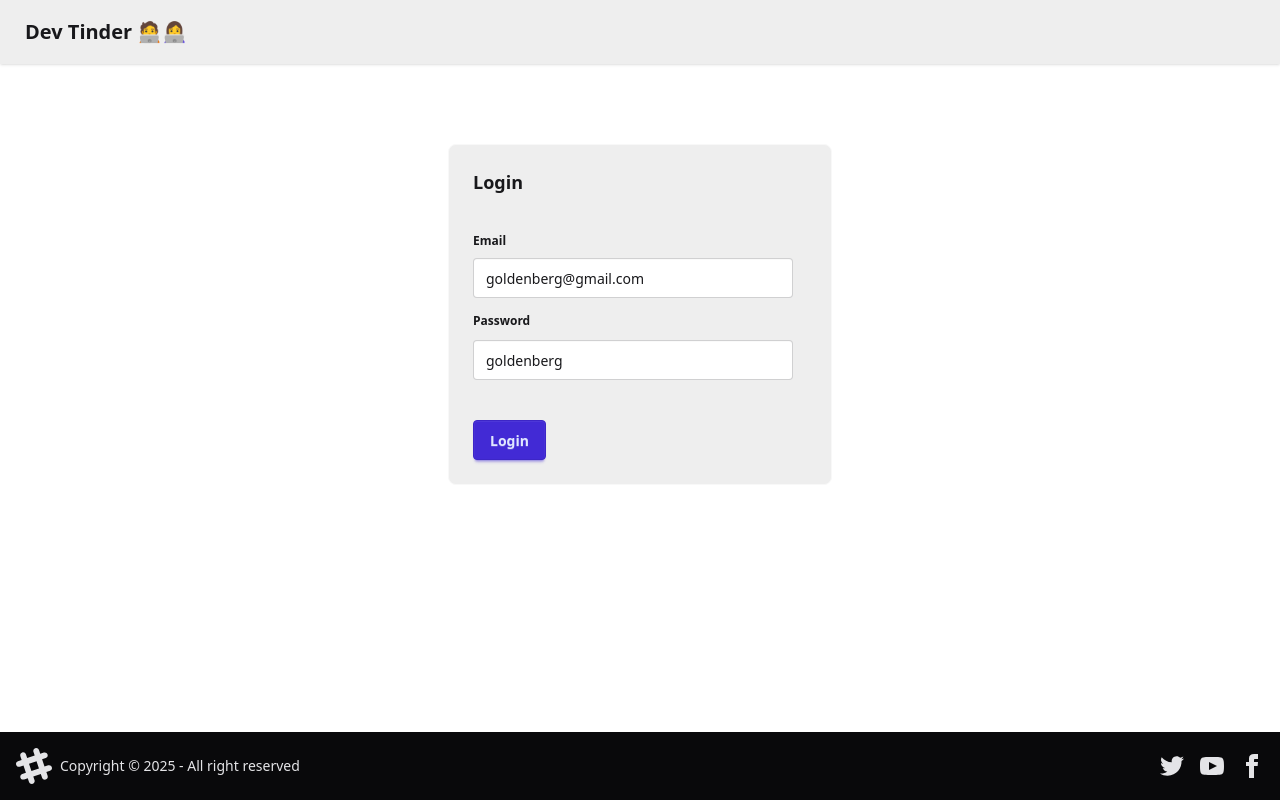
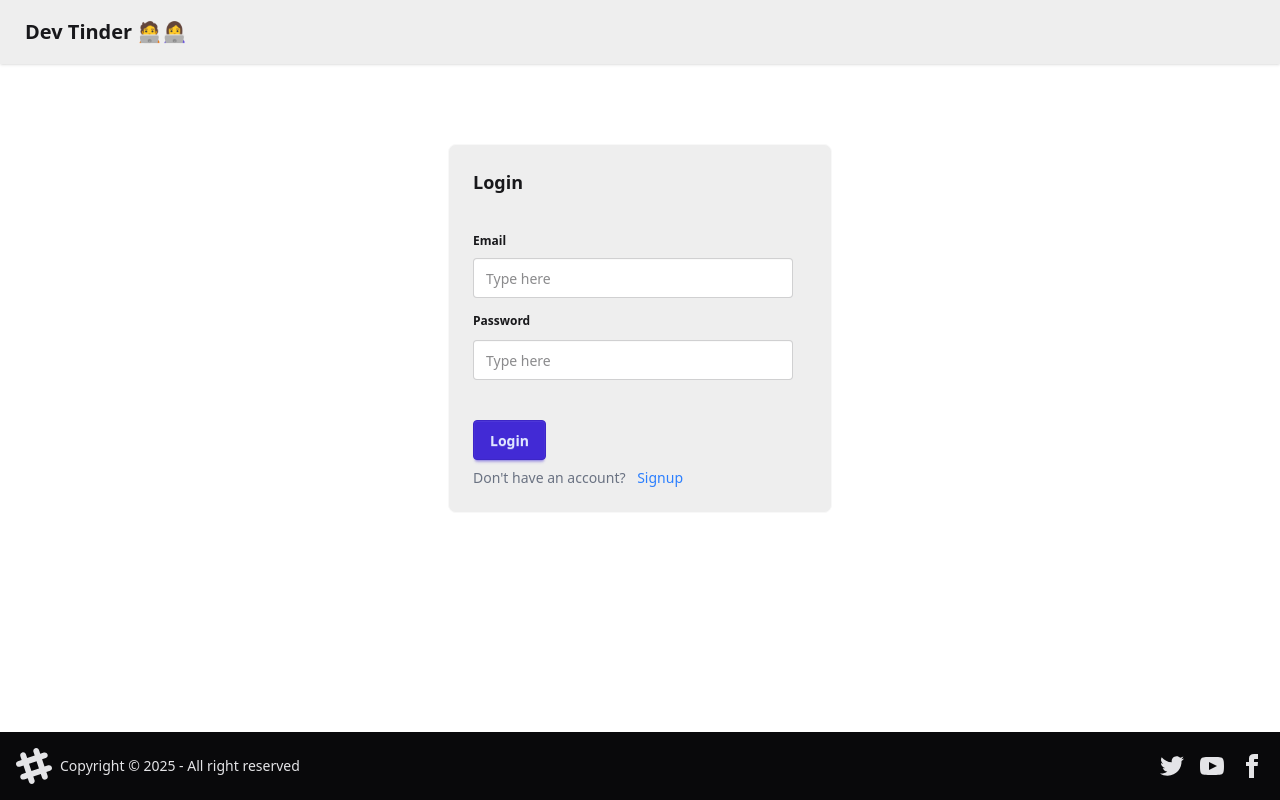
Before and after one commit to HemanthChandraNadikota/devtinderfe, a React (Vite) app: page /login in a window 1280 px wide. Built offline with nearby package versions, Linux system fonts and the light colour scheme; no server answers.

Commit message:
feat: SIgnout

```diff
--- a/src/components/Feed.jsx
+++ b/src/components/Feed.jsx
@@ -3,16 +3,26 @@ import { useState } from 'react'
 import { BASE_URL } from '../utils/constants'
 import axios from 'axios'
 import { useDispatch, useSelector } from 'react-redux'
-import { addFeed } from '../utils/feedSlice'
+import { addFeed, removeFeed } from '../utils/feedSlice'
 import UserCard from './UserCard'
 
 const Feed = () => {
 
   const dispatch = useDispatch();
   const feed = useSelector((store) => store.feed)
+  const user = useSelector((store) => store.user)
+
+  const handleSendRequest = async (userId, status) => {
+    try {
+      const response = await axios.post(`${BASE_URL}/request/send/${status}/${userId}`,{}, {withCredentials: true})
+      dispatch(removeFeed(userId))
+    } catch (error) {
+      console.log(error)
+    }
+  }
 
   const fetchProfiles = async () => {
-    if(feed) {
+    if(feed && feed.length > 0) {
       return
     }
     try {
@@ -26,12 +36,16 @@ const Feed = () => {
 
   useEffect(() => {
     fetchProfiles()
-  }, [])
+  }, [user])
+
+  if(!feed) return
+  if(feed.length === 0) return <div className="flex justify-center items-center h-screen">
+    <h1 className="text-2xl font-bold">No Users available on the platform to show</h1>
+  </div>
 
   return (
     <div className="flex justify-center my-10">
-      {feed && <UserCard profile={feed[0]} />}
-      {/* {feed && feed.map((profile) => <UserCard profile={profile} />)} */}
+      {feed && <UserCard profile={feed[0]} handleSendRequest={handleSendRequest} />}
     </div>
   )
 }
--- a/src/components/Login.jsx
+++ b/src/components/Login.jsx
@@ -7,9 +7,12 @@ import { BASE_URL } from '../utils/constants'
 
 const Login = () => {
 
-    const [email, setEmail] = useState('goldenberg@gmail.com')
-    const [password, setPassword] = useState('goldenberg')
+    const [email, setEmail] = useState('')
+    const [password, setPassword] = useState('')
     const [errorMessage, setErrorMessage] = useState('')
+    const [firstName, setFirstName] = useState('')
+    const [lastName, setLastName] = useState('')
+    const [isLoginForm, setIsLoginForm] = useState(true)
     const dispatch = useDispatch()
     const navigate = useNavigate()
 
@@ -25,21 +28,42 @@ const Login = () => {
         }
     }
 
+    const handleSignup = async () => {
+        try {
+            const response = await axios.post(`${BASE_URL}/signup`, { email, password, firstName, lastName }, { withCredentials: true })
+            dispatch(addUser(response?.data?.data))
+            return navigate('/profile')
+        } catch (error) {
+            setErrorMessage(error?.response?.data)
+            console.log(error)
+        }
+    }
+
   return (
     <div className="flex justify-center items-center mt-20">
     <div className="card card-border bg-base-300 w-96">
         <div className="card-body">
-            <h2 className="card-title">Login</h2>
+            <h2 className="card-title">{isLoginForm ? "Login" : "Signup"}</h2>
             <div className="card-actions flex flex-col justify-center">
             <fieldset className="fieldset my-5 w-full">
                 <legend className="fieldset-legend">Email</legend>
                 <input type="text" className="input" value={email} onChange={(e) => setEmail(e.target.value)} placeholder="Type here" />
+                {!isLoginForm && <>
+                    <legend className="fieldset-legend">First Name</legend>
+                    <input type="text" className="input" value={firstName} onChange={(e) => setFirstName(e.target.value)} placeholder="Type here" />
+                    <legend className="fieldset-legend">Last Name</legend>
+                    <input type="text" className="input" value={lastName} onChange={(e) => setLastName(e.target.value)} placeholder="Type here" />
+                </>}
                 <legend className="fieldset-legend">Password</legend>
                 <input type="text" className="input" value={password} onChange={(e) => setPassword(e.target.value)} placeholder="Type here" />
             </fieldset>
             <p className="text-red-500">{errorMessage}</p>
-            <button className="btn btn-primary" onClick={handleLogin}>Login</button>
+            <button className="btn btn-primary" onClick={isLoginForm ? handleLogin : handleSignup}>{isLoginForm ? "Login" : "Signup"}</button>
             </div>
+            <p className="text-sm text-gray-500">
+                {isLoginForm ? "Don't have an account? " : "Already have an account? "}
+                <span className="text-blue-500 cursor-pointer ml-2" onClick={()=>setIsLoginForm(!isLoginForm)}>{isLoginForm ? "Signup" : "Login"}</span>
+            </p>
         </div>
     </div>
     </div>
--- a/src/components/Navbar.jsx
+++ b/src/components/Navbar.jsx
@@ -4,6 +4,7 @@ import { Link, useNavigate } from 'react-router-dom'
 import { removeUser } from '../utils/userSlice'
 import { BASE_URL } from '../utils/constants'
 import axios from 'axios'
+import { removeAllFeed } from '../utils/feedSlice'
 
 const Navbar = () => {
 
@@ -14,6 +15,7 @@ const Navbar = () => {
     try {
       const response = await axios.post(`${BASE_URL}/logout`,{}, { withCredentials: true })
       dispatch(removeUser())
+      dispatch(removeAllFeed())
       return navigate('/login')
     } catch (error) {
       console.log(error)
--- a/src/components/UserCard.jsx
+++ b/src/components/UserCard.jsx
@@ -1,6 +1,6 @@
 import React from 'react'
 
-const UserCard = ({profile, from = "everywhere", reviewRequest, requestId}) => {
+const UserCard = ({profile, from = "everywhere", reviewRequest, requestId, handleSendRequest}) => {
   const {firstName, lastName, about, photoUrl, age, gender} = profile
   return (
     <div className="card bg-base-300 w-96 shadow-sm">
@@ -14,8 +14,8 @@ const UserCard = ({profile, from = "everywhere", reviewRequest, requestId}) => {
             <p>{about}</p>
             <p>{gender}     {age}</p>
             <div className="card-actions justify-between">
-                {from === "everywhere" && <button className="btn btn-secondary">Dislike</button>}
-                {from === "everywhere" && <button className="btn btn-primary">Like</button>}
+                {from === "everywhere" && <button className="btn btn-secondary" onClick={()=>handleSendRequest(profile._id, "ignored")}>Ignore</button>}
+                {from === "everywhere" && <button className="btn btn-primary" onClick={()=>handleSendRequest(profile._id, "interested")}>Interested</button>}
                 {from === "requests" && <button className="btn btn-success" onClick={()=>reviewRequest(requestId, "accepted")}>Accept</button>}
                 {from === "requests" && <button className="btn btn-error" onClick={()=>reviewRequest(requestId, "rejected")}>Reject</button>}
                 {from === "connections" && <button className="btn btn-secondary">Remove</button>}
--- a/src/utils/feedSlice.js
+++ b/src/utils/feedSlice.js
@@ -7,11 +7,14 @@ const feedSlice = createSlice({
         addFeed: (state, action) => {
             return action.payload
         },
-        removeFeed: (state) => {
+        removeFeed: (state, action) => {
+            return state.filter((profile)=>profile._id !== action.payload)
+        },
+        removeAllFeed: (state, action) => {
             return null
         }
     }
 })
 
-export const { addFeed, removeFeed } = feedSlice.actions
+export const { addFeed, removeFeed, removeAllFeed } = feedSlice.actions
 export default feedSlice.reducer
```
